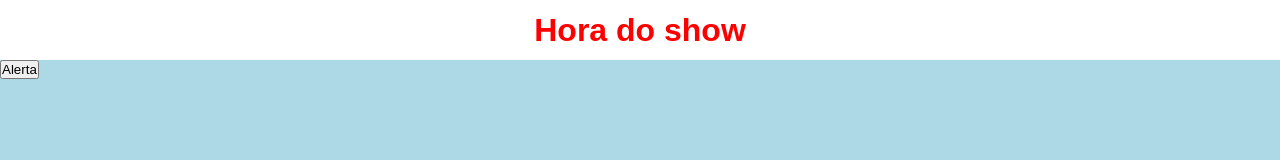
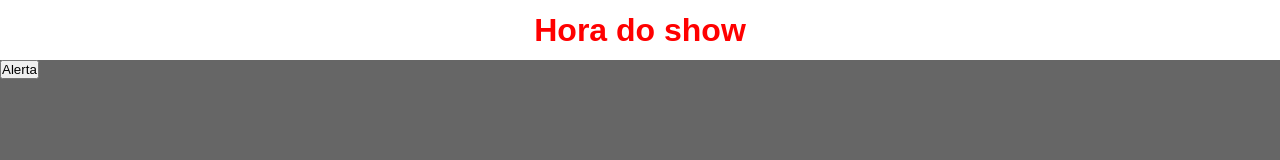
Before and after one commit to henrikeleite/henrique, a plain HTML site: page index.html in a window 1280 px wide. Drawn offline with Linux system fonts and the light colour scheme.

Commit message:
atualizado

```diff
--- a/css/meucss.css
+++ b/css/meucss.css
@@ -5,7 +5,7 @@
 	font-family: Arial;
 }
 body{
-	background: lightblue;
+	background: #666;
 }
 #toolbar h1{
 	color:red;
```
